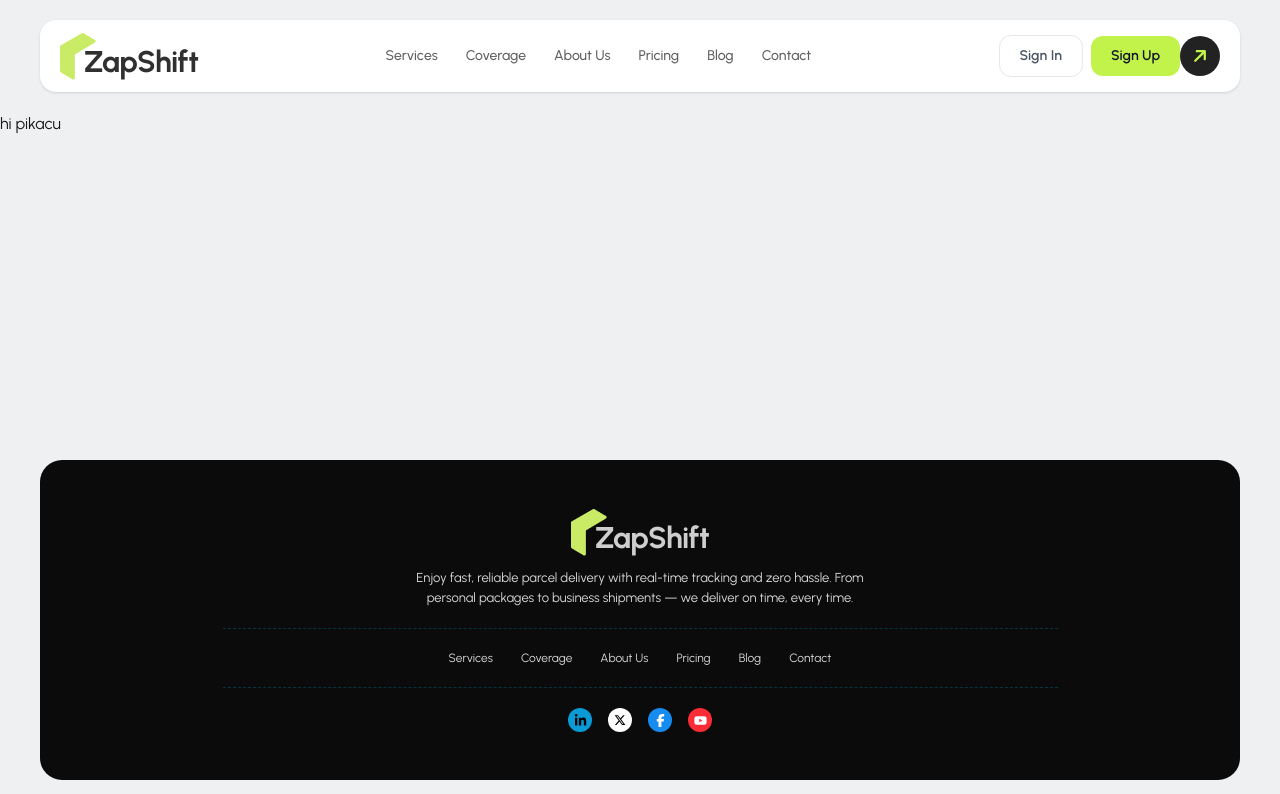
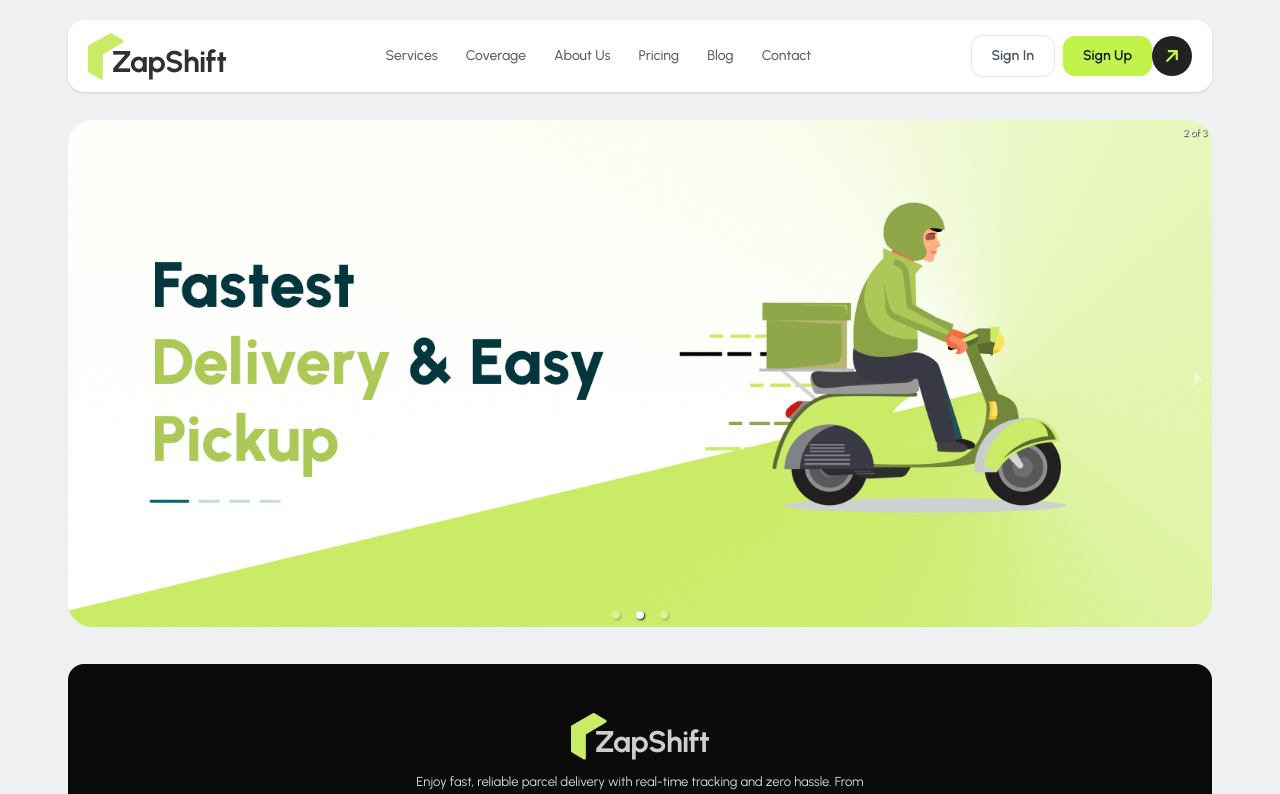
Before and after one commit to dev-muradhasan/zap-shift-client, a React (Vite) app: page / in a window 1280 px wide. Shown: the top 794 px of the page. Built offline with nearby package versions, Linux system fonts and the light colour scheme.

Commit message:
add carousel in banner

```diff
--- a/package.json
+++ b/package.json
@@ -14,6 +14,7 @@
     "react": "^19.2.8",
     "react-dom": "^19.2.8",
     "react-icons": "^5.7.0",
+    "react-responsive-carousel": "^3.2.23",
     "react-router": "^8.4.0",
     "tailwindcss": "^4.3.3"
   },
--- a/src/layouts/RootLayout.jsx
+++ b/src/layouts/RootLayout.jsx
@@ -5,12 +5,14 @@ import Footer from "../pages/Shared/Footer/Footer";
 
 const RootLayout = () => {
     return (
-        <div className="bg-[#eef0f1] flex flex-col min-h-screen">
-            <Navbar></Navbar>
-            <div className="flex-1">
-                <Outlet></Outlet>
+        <div className="bg-[#eef0f1]">
+            <div className="mx-auto max-w-300 flex flex-col min-h-screen px-4 md:px-7">
+                <Navbar></Navbar>
+                <div className="flex-1">
+                    <Outlet></Outlet>
+                </div>
+                <Footer></Footer>
             </div>
-            <Footer></Footer>
         </div>
     );
 };
--- /dev/null
+++ b/src/pages/Home/Banner/Banner.jsx
@@ -0,0 +1,25 @@
+import { Carousel } from "react-responsive-carousel";
+import "react-responsive-carousel/lib/styles/carousel.min.css";
+import bannerImg1 from '../../../assets/banner/banner1.png';
+import bannerImg2 from '../../../assets/banner/banner2.png';
+import bannerImg3 from '../../../assets/banner/banner3.png';
+
+const Banner = () => {
+    return (
+        <div className="max-w-300 mx-auto my-2">
+            <Carousel autoPlay={true} infiniteLoop={true} showArrows={true} showThumbs={false}>
+                <div>
+                    <img src={bannerImg1} />
+                </div>
+                <div>
+                    <img src={bannerImg2} />
+                </div>
+                <div>
+                    <img src={bannerImg3} />
+                </div>
+            </Carousel>
+       </div>
+    );
+};
+
+export default Banner;
--- a/src/pages/Home/Home/Home.jsx
+++ b/src/pages/Home/Home/Home.jsx
@@ -1,9 +1,10 @@
+import Banner from "../Banner/Banner";
 
 
 const Home = () => {
     return (
         <div className="">
-            hi pikacu
+           <Banner></Banner>
         </div>
     );
 };
--- a/src/pages/Shared/Footer/Footer.jsx
+++ b/src/pages/Shared/Footer/Footer.jsx
@@ -18,8 +18,8 @@ const Footer = () => {
     ];
 
     return (
-        <footer className="px-3 py-5 md:px-6">
-            <div className="mx-auto max-w-300 rounded-[22px] bg-[#0b0b0b] px-6 py-12 text-white md:px-12">
+        <footer className=" py-5 ">
+            <div className="rounded-xl md:rounded-2xl bg-[#0b0b0b] px-6 py-12 text-white md:px-12">
 
                 {/* Logo + Description */}
                 <div className="text-center">
--- a/src/pages/Shared/Navbar/Navbar.jsx
+++ b/src/pages/Shared/Navbar/Navbar.jsx
@@ -19,8 +19,8 @@ const Navbar = () => {
     ];
 
     return (
-        <header className="w-full px-4 py-5 md:px-7">
-            <nav className="mx-auto max-w-300 rounded-2xl bg-white px-5 py-3 shadow-sm">
+        <header className="w-full py-5">
+            <nav className="rounded-xl md:rounded-2xl bg-white px-5 py-3 shadow-sm">
                 <div className="flex items-center justify-between">
 
                     {/* Logo */}
```
Also changed, not shown: 1 other file (tests, documents, lock files or other folders).
